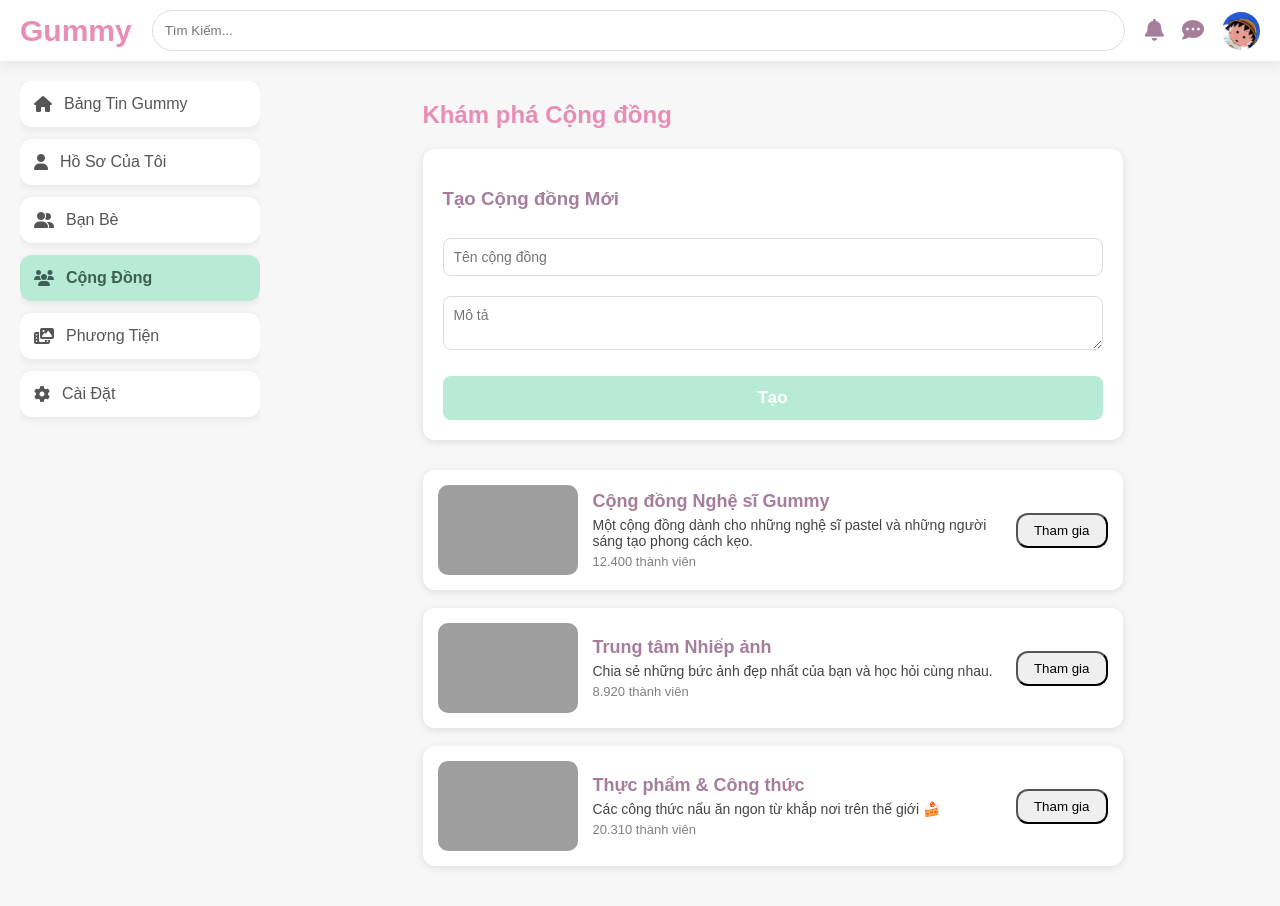
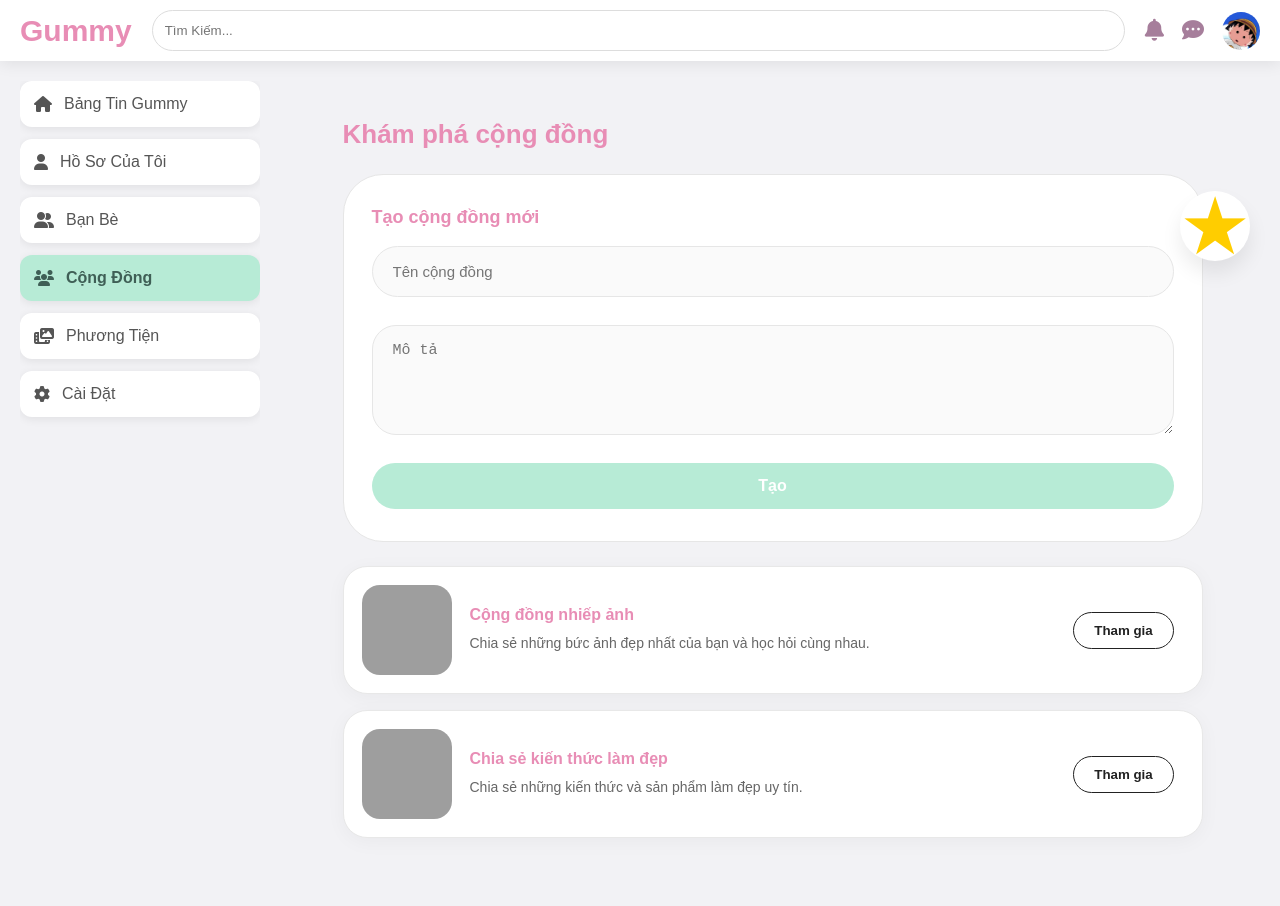
Before and after one commit to MinhhhQuanggg/SocialMedia_, a plain HTML site: page frontend/communities.html in a window 1280 px wide. Drawn offline with Linux system fonts and the light colour scheme; no server answers; grey boxes are pictures that could not be loaded.

Commit message:
feat: add communities feature

```diff
--- a/frontend/communities.html
+++ b/frontend/communities.html
@@ -1,196 +1,224 @@
 <!DOCTYPE html>
-<html lang="en">
+<html lang="vi">
 <head>
 <meta charset="UTF-8">
-<title>Gummy – Cộng đồng</title>
-
+<title>Cộng đồng | Gummy</title>
 <link rel="stylesheet" href="css/ui.css">
 <link rel="stylesheet" href="https://cdnjs.cloudflare.com/ajax/libs/font-awesome/6.5.0/css/all.min.css">
-
 <style>
-/* ========== COMMUNITIES PAGE STYLE ========== */
+    body {
+        background: #f2f2f5;
+        min-height: 100vh;
+        margin: 0;
+        font-family: "Poppins", sans-serif;
+    }
 
     .center-feed-premium {
-    width: 780px;
-    margin: auto;
+        flex: 1;
+        max-width: 860px;
+        margin: 0 auto;
+        padding: 38px 0 60px;
+    }
+
+    .page-heading {
+        font-size: 26px;
+        font-weight: 700;
+        color: #E88DB5;
+        margin-bottom: 24px;
+        text-align: left;
     }
 
     .community-create {
-    padding: 20px;
-    margin-bottom: 30px;
+        background: white;
+        border: 1px solid #e6e6e6;
+        border-radius: 40px;
+        padding: 32px 28px;
+        margin-bottom: 24px;
     }
 
-.community-item {
-    display: flex;
-    gap: 15px;
-    padding: 15px;
-    align-items: center;
+    .community-create-title {
+        font-size: 18px;
+        font-weight: 700;
+        color: #E88DB5;
         margin-bottom: 18px;
     }
 
-.community-cover {
-    width: 140px;
+    .community-create-body {
+        display: grid;
+        gap: 16px;
+    }
+
+    .community-create-body .input,
+    .community-create-body textarea {
+        width: 100%;
+        border-radius: 999px;
+        padding: 16px 20px;
+        border: 1px solid #e6e6e6;
+        background: #fafafa;
+        outline: none;
+        font-size: 15px;
+        color: #444;
+        transition: border-color 0.2s ease, box-shadow 0.2s ease;
+    }
+
+    .community-create-body .input:focus,
+    .community-create-body textarea:focus {
+        border-color: #b7ebd6;
+        box-shadow: 0 0 0 4px rgba(183,235,214,0.25);
+    }
+
+    .community-create-body textarea {
+        border-radius: 24px;
+        min-height: 110px;
+        resize: vertical;
+    }
+
+    .community-create-body .btn-premium {
+        width: 100%;
+        border-radius: 999px;
+        background: #b7ebd6;
+        color: #ffffff;
+        border: none;
+        font-size: 16px;
+        font-weight: 700;
+        padding: 14px 0;
+        cursor: pointer;
+        transition: background 0.2s ease;
+    }
+
+    .community-create-body .btn-premium:hover {
+        background: #9fe0b7;
+    }
+    .layout-premium {
+        position: relative;
+    }
+
+    .community-star {
+        position: absolute;
+        top: 130px;
+        right: 30px;
+        width: 70px;
+        height: 70px;
+        border-radius: 50%;
+        background: white;
+        display: flex;
+        align-items: center;
+        justify-content: center;
+        box-shadow: 0 12px 20px rgba(0, 0, 0, 0.08);
+        font-size: 80px;
+        color: #ffcd00;
+    }
+    .community-card {
+        display: flex;
+        align-items: center;
+        gap: 18px;
+        padding: 18px;
+        border-radius: 24px;
+        border: 1px solid #e8e8e8;
+        background: white;
+        margin-bottom: 16px;
+        box-shadow: 0 4px 20px rgba(0,0,0,0.04);
+    }
+
+    .community-card img {
+        width: 90px;
         height: 90px;
         object-fit: cover;
-    border-radius: 10px;
+        border-radius: 18px;
+        flex-shrink: 0;
     }
 
     .community-info {
         flex: 1;
+        min-width: 0;
     }
 
-.comm-title {
-    font-size: 18px;
-    font-weight: bold;
-    color: var(--gummy-purple);
+    .community-title {
+        font-size: 16px;
+        font-weight: 700;
+        color: #E88DB5;
+        margin-bottom: 8px;
     }
 
-.comm-desc {
-    color: #444;
+    .community-desc {
         font-size: 14px;
-    margin: 5px 0;
+        color: #666;
+        line-height: 1.6;
     }
 
-.comm-meta {
-    font-size: 13px;
-    color: gray;
+    .community-actions {
+        display: flex;
+        align-items: center;
+        justify-content: center;
+        min-width: 120px;
     }
 
     .btn-join {
-    padding: 8px 16px;
-    border-radius: 12px;
+        border-radius: 999px;
+        border: 1px solid #222;
+        background: white;
+        color: #222;
+        padding: 10px 20px;
+        font-weight: 700;
         cursor: pointer;
+        transition: background 0.2s ease;
     }
 
-input.input, textarea.input {
-    width: 100%;
-    padding: 10px;
-    margin: 10px 0;
-    border: 1px solid #ddd;
-    border-radius: 8px;
-    font-size: 14px;
-    font-family: inherit;
+    .btn-join:hover {
+        background: #f4f4f4;
     }
 
-.btn-premium {
-    width: 100%;
-    padding: 12px;
-    background: var(--gummy-mint);
-    color: white;
-    border: none;
-    border-radius: 8px;
-    cursor: pointer;
-    font-weight: bold;
-}
-
-.card-premium {
-    background: white;
-    border-radius: 12px;
-    box-shadow: 0 2px 8px rgba(0,0,0,0.1);
+    .btn-join.joined {
+        background: #b7ebd6;
+        color: #2a4f3d;
+        border-color: #9ed9b6;
     }
 </style>
-
 </head>
-
 <body>
-
-<!-- ⭐ INCLUDE SHARED LAYOUT -->
-<div id="layout-container"></div>
-
-<!-- ⭐ CENTER FEED -->
 <div class="layout-premium">
     <div class="center-feed-premium">
+        <div class="community-star">★</div>
+        <div class="page-heading">Khám phá cộng đồng</div>
 
-        <h2 style="color: var(--gummy-pink); margin-bottom: 20px;">Khám phá Cộng đồng</h2>
-
-        <!-- CREATE COMMUNITY BOX -->
-        <div class="card-premium community-create">
-            <h3 style="color: var(--gummy-purple)">Tạo Cộng đồng Mới</h3>
-
-            <input class="input" id="newCommunityName" placeholder="Tên cộng đồng">
-            <textarea class="input" id="newCommunityDesc" placeholder="Mô tả"></textarea>
-
-            <button class="btn-premium" onclick="createCommunity()">Tạo</button>
-        </div>
-
-
-        <!-- COMMUNITY LIST -->
-        <div id="communityList">
-
-            <div class="community-item card-premium">
-                <img src="https://images.pexels.com/photos/414612/pexels-photo-414612.jpeg" class="community-cover">
-                <div class="community-info">
-                    <div class="comm-title">Cộng đồng Nghệ sĩ Gummy</div>
-                    <div class="comm-desc">Một cộng đồng dành cho những nghệ sĩ pastel và những người sáng tạo phong cách kẹo.</div>
-                    <div class="comm-meta">12.400 thành viên</div>
-                </div>
-                <button class="btn-mint btn-join">Tham gia</button>
-            </div>
-
-            <div class="community-item card-premium">
-                <img src="https://images.pexels.com/photos/34950/pexels-photo.jpg" class="community-cover">
-                <div class="community-info">
-                    <div class="comm-title">Trung tâm Nhiếp ảnh</div>
-                    <div class="comm-desc">Chia sẻ những bức ảnh đẹp nhất của bạn và học hỏi cùng nhau.</div>
-                    <div class="comm-meta">8.920 thành viên</div>
-                </div>
-                <button class="btn-mint btn-join">Tham gia</button>
-            </div>
-
-            <div class="community-item card-premium">
-                <img src="https://images.pexels.com/photos/459225/pexels-photo-459225.jpeg" class="community-cover">
-                <div class="community-info">
-                    <div class="comm-title">Thực phẩm & Công thức</div>
-                    <div class="comm-desc">Các công thức nấu ăn ngon từ khắp nơi trên thế giới 🍰</div>
-                    <div class="comm-meta">20.310 thành viên</div>
-                </div>
-                <button class="btn-mint btn-join">Tham gia</button>
-            </div>
-
+        <div class="community-create">
+            <div class="community-create-title">Tạo cộng đồng mới</div>
+            <div class="community-create-body">
+                <input id="newCommunityName" class="input" type="text" placeholder="Tên cộng đồng">
+                <textarea id="newCommunityDesc" placeholder="Mô tả"></textarea>
+                <button type="button" class="btn-premium" onclick="createCommunity()">Tạo</button>
             </div>
         </div>
 
-</div> <!-- END layout-premium -->
+        <div id="communityList">
+            <div class="community-card">
+                <img src="https://images.unsplash.com/photo-1500530855697-b586d89ba3ee?auto=format&fit=crop&w=300&q=80" alt="Cộng đồng nhiếp ảnh">
+                <div class="community-info">
+                    <div class="community-title">Cộng đồng nhiếp ảnh</div>
+                    <div class="community-desc">Chia sẻ những bức ảnh đẹp nhất của bạn và học hỏi cùng nhau.</div>
+                </div>
+                <div class="community-actions">
+                    <button class="btn-join">Tham gia</button>
+                </div>
+            </div>
 
-<script>
-// Load avatar vào topbar
-let userAvatar = localStorage.getItem("gummy_avatar");
-if (userAvatar) {
-    document.getElementById("headerAvatar").style.backgroundImage =
-        `url('${userAvatar}')`;
-}
+            <div class="community-card">
+                <img src="https://images.unsplash.com/photo-1512436991641-6745cdb1723f?auto=format&fit=crop&w=300&q=80" alt="Chia sẻ làm đẹp">
+                <div class="community-info">
+                    <div class="community-title">Chia sẻ kiến thức làm đẹp</div>
+                    <div class="community-desc">Chia sẻ những kiến thức và sản phẩm làm đẹp uy tín.</div>
+                </div>
+                <div class="community-actions">
+                    <button class="btn-join">Tham gia</button>
+                </div>
+            </div>
+        </div>
+    </div>
+</div>
 
-// Tạo cộng đồng mới (demo)
-function createCommunity() {
-    let name = document.getElementById("newCommunityName").value.trim();
-    let desc = document.getElementById("newCommunityDesc").value.trim();
-    if (!name) return alert("Vui lòng nhập tên cộng đồng!");
-
-    const list = document.getElementById("communityList");
-
-    list.innerHTML = `
-        <div class="community-item card-premium">
-            <img src="https://images.pexels.com/photos/914929/pexels-photo-914929.jpeg" class="community-cover">
-            <div class="community-info">
-                <div class="comm-title">${name}</div>
-                <div class="comm-desc">${desc || "Không có mô tả"}</div>
-                <div class="comm-meta">1 thành viên</div>
-            </div>
-            <button class="btn-mint btn-join">Tham gia</button>
-        </div>
-    ` + list.innerHTML;
-
-    document.getElementById("newCommunityName").value = "";
-    document.getElementById("newCommunityDesc").value = "";
-}
-</script>
-
-<script src="includes/layout.html"></script>
 <script src="config.js"></script>
 <script src="js/api/api.base.js"></script>
-<script src="js/api/api.users.js"></script>
-<script src="js/api/api.chat.js"></script>
 <script src="js/shared-layout.js"></script>
-
+<script src="js/pages/communities.js"></script>
 </body>
 </html>
```
Lines whose indentation alone changed are shown as unchanged.
